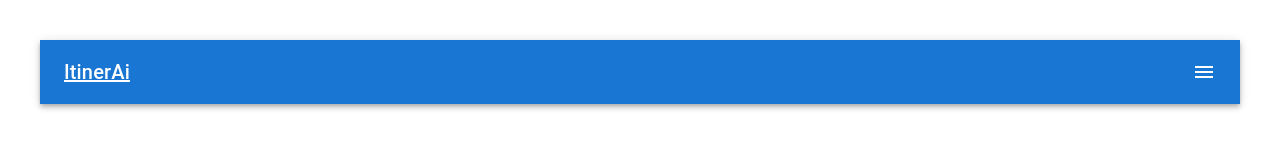
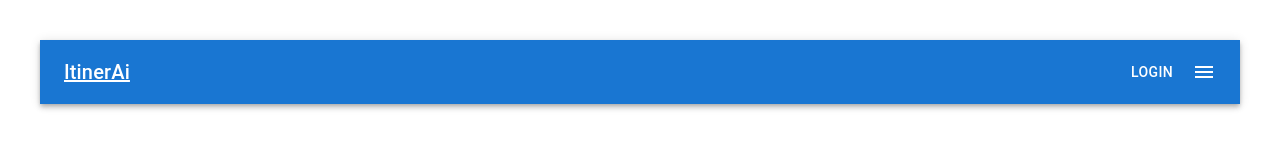
Before and after one commit to demichele-c/ItinerAi, a React (Vite) app in the folder client/: page / in a window 1280 px wide. Shown: the top 160 px of the page. Built offline with nearby package versions, Linux system fonts and the light colour scheme.

Commit message:
moving login outside of dropdown

```diff
--- a/client/src/components/Header.jsx
+++ b/client/src/components/Header.jsx
@@ -1,5 +1,5 @@
 import * as React from 'react';
-import { AppBar, Toolbar, Typography, Button, Menu, MenuItem} from '@mui/material';
+import { AppBar, Toolbar, Typography, Box, Button, Menu, MenuItem} from '@mui/material';
 import MenuIcon from '@mui/icons-material/Menu';
 import { Link } from 'react-router-dom';
 
@@ -21,6 +21,11 @@ const Header = () => {
         <Typography align="left" variant="h6" color="inherit" component={Link} to="/" sx={{ flexGrow: 1 }}>
           ItinerAi
         </Typography>
+        <Box>
+          <Button color="inherit" component={Link} to="/login" sx={{ mx: 1 }}>
+            Login
+          </Button>
+        </Box>
         <MenuIcon
           onClick={handleMenu}
         />
@@ -49,11 +54,6 @@ const Header = () => {
               Profile
             </Button>
           </MenuItem>
-          <MenuItem onClick={handleClose}>
-            <Button component={Link} to="/login" sx={{ mx: 1 }}>
-              Login
-            </Button>
-          </MenuItem>
         </Menu>
       </Toolbar>
     </AppBar>
```
